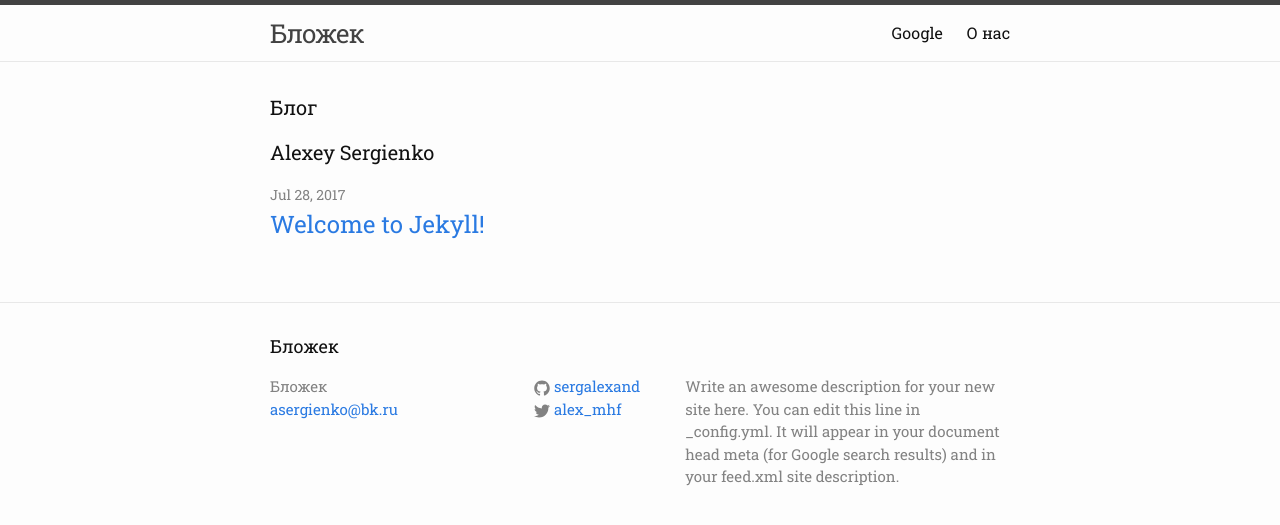
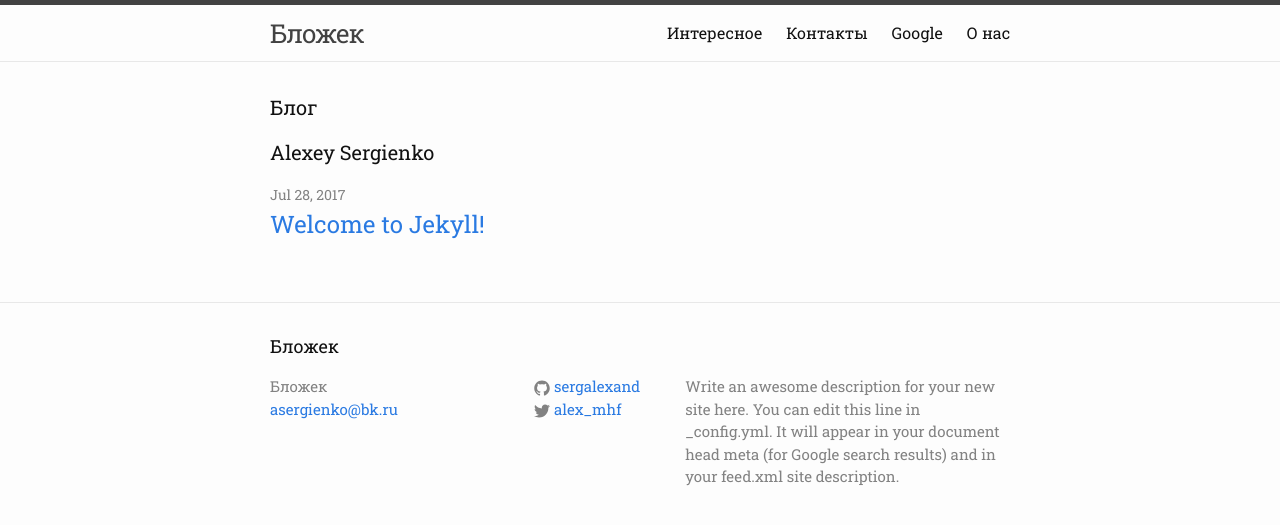
Before and after one commit to SergAlexAnd/SergAlexAnd.github.io, a Jekyll site: the page built from index.html, in a window 1280 px wide. Shown: the top 525 px of the page. Built offline with Jekyll 4.4.1, drawn with Linux system fonts in a browser that asks for light colours.

Commit message:
0.14
меню

```diff
--- a/_includes/header.html
+++ b/_includes/header.html
@@ -17,6 +17,8 @@
       <div class="trigger">
         {% for my_page in site.pages %}
           {% if my_page.title %}
+        <a href="https://www.google.ru/" class="page-link">Интересное</a>
+        <a href="https://www.google.ru/" class="page-link">Контакты</a>
         <a href="https://www.google.ru/" class="page-link">Google</a>
         <a class="page-link" href="{{ my_page.url | prepend: site.baseurl }}">{{ my_page.title }}</a>
 
```
